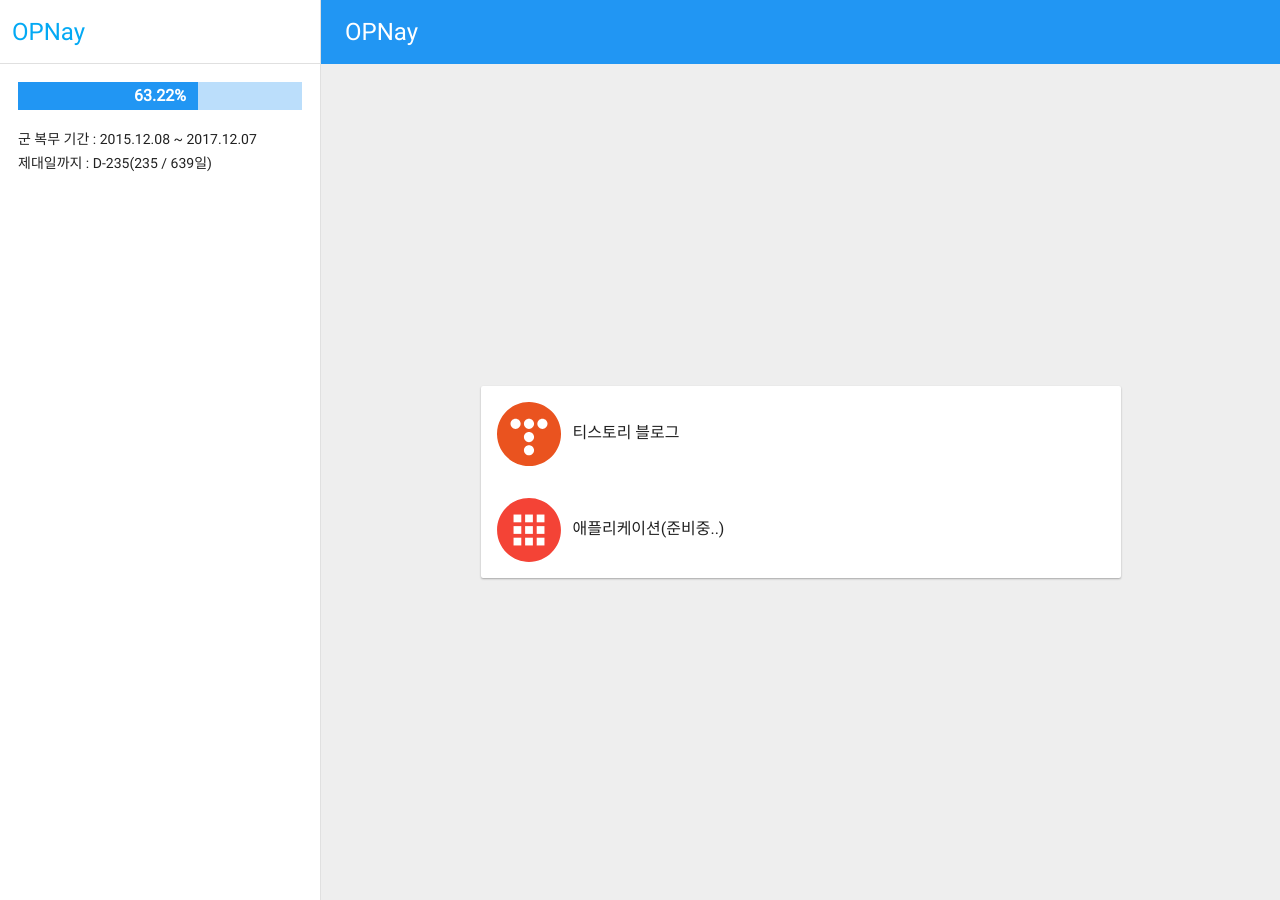
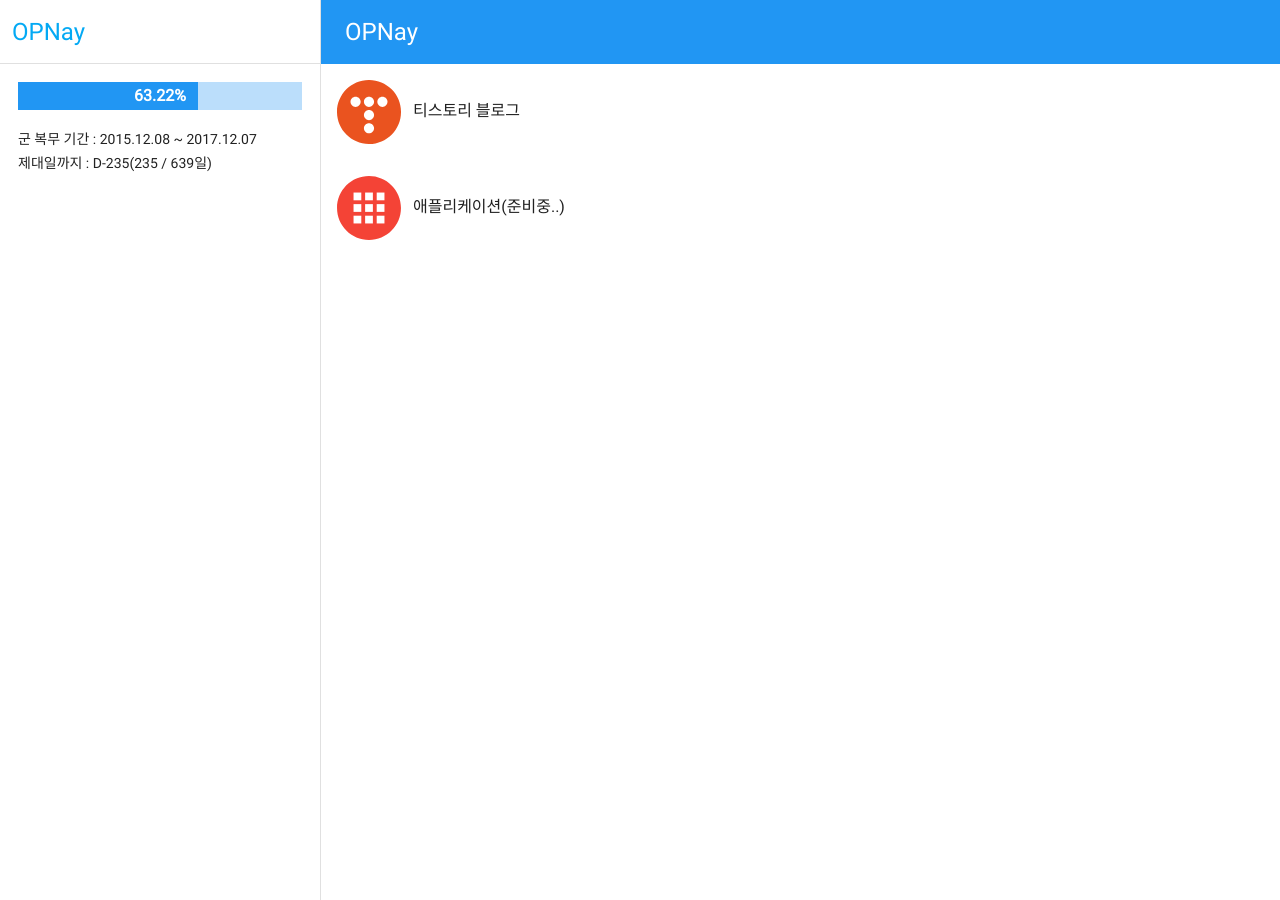
Before and after one commit to opnay/opnay.github.io, a Jekyll site: the page built from index.html, in a window 1280 px wide. Built offline with Jekyll 4.4.1, drawn with Linux system fonts in a browser that asks for light colours; some web fonts are replaced.

Commit message:
index: Remove '.wrapper'

```diff
--- a/css/index.css
+++ b/css/index.css
@@ -41,10 +41,3 @@ html, body, .wrap {margin:0; padding:0; width:100%; height:100%;}
 
 /* Content */
 .content {overflow-x:hidden; overflow-y:auto;}
-
-.list {width:640px}
-.icon {margin-right:8px; width:64px; height:auto; vertical-align:middle;}
-
-@media screen and (max-width:640px) {
-	.list { width:100%;}
-}
--- a/index.html
+++ b/index.html
@@ -1,15 +1,13 @@
 ---
 layout: default
 ---
-<section class="wrapper flex center">
-	<section class="list card flex vertical">
-		<a class="link tistory" href="http://blog.opnay.com"><img class="icon" src="./image/tistory.svg" alt="Tistory" /> 티스토리 블로그</a>
-		<a class="link" href="#"><img class="icon" src="./image/application.svg" alt="Application" /> 애플리케이션(준비중..)</a>
-	</section>
+<section class="list flex vertical">
+	<a class="link tistory" href="http://blog.opnay.com"><img class="icon" src="./image/tistory.svg" alt="Tistory" /> 티스토리 블로그</a>
+	<a class="link" href="#"><img class="icon" src="./image/application.svg" alt="Application" /> 애플리케이션(준비중..)</a>
 </section>
 <style>
-.wrapper {background:#EEE; width:100%; min-height:100%;}
-.wrapper hr {margin:0;}
-.wrapper .link {color:#212121; text-decoration:none; padding:16px;}
-.wrapper .link:hover {background:#EEE;}
+.list {width:100%}
+.list .link {color:#212121; text-decoration:none; padding:16px;}
+.list .link:hover {background:#EEE;}
+.icon {margin-right:8px; width:64px; height:auto; vertical-align:middle;}
 </style>
```
